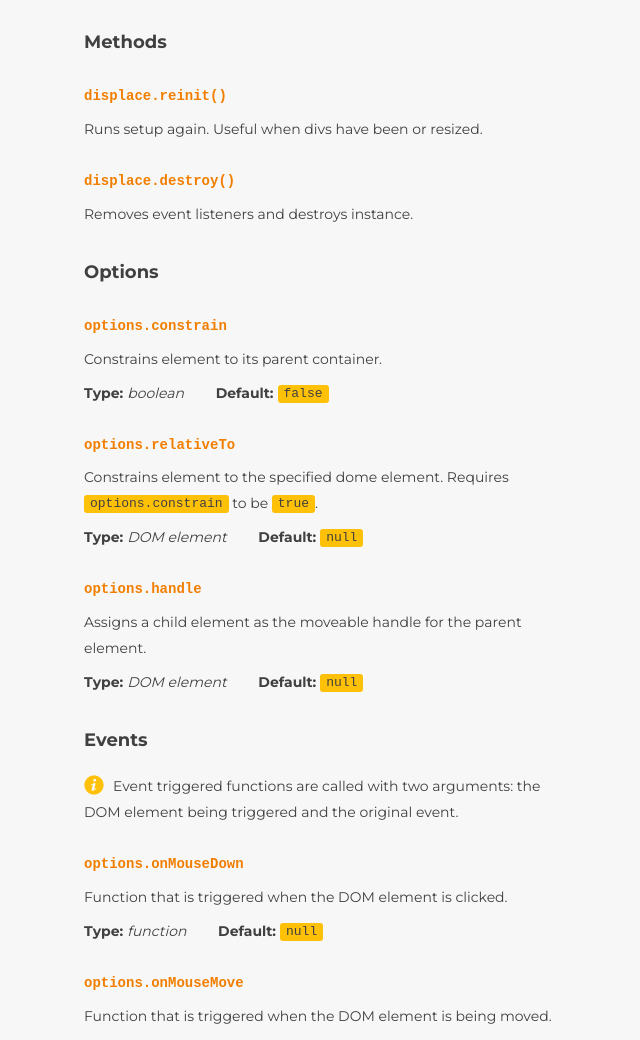
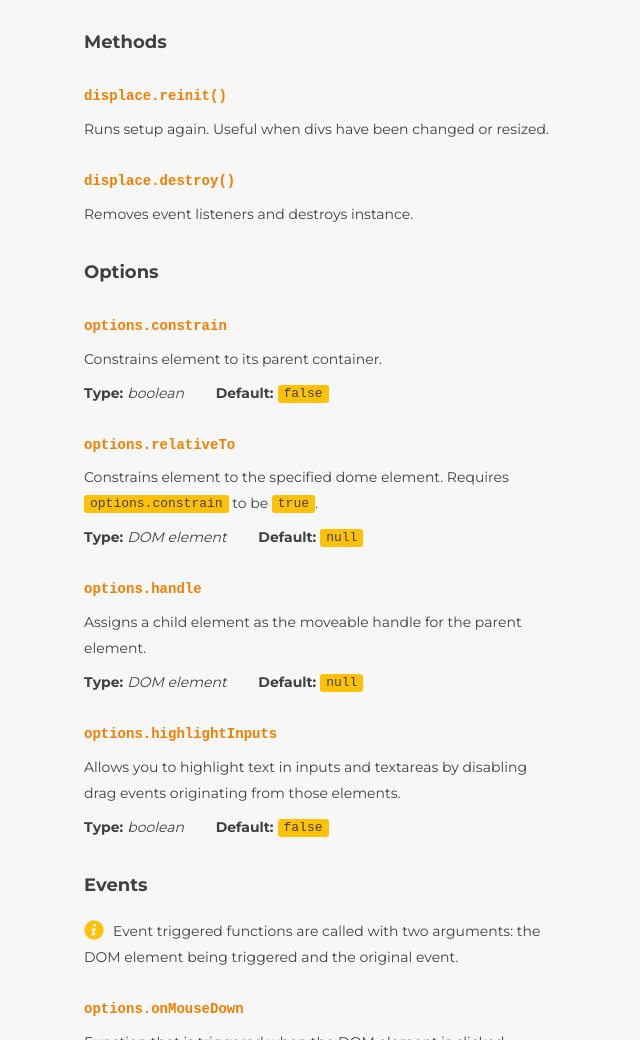
Before and after one commit to catc/displace, a website built with webpack: page docs/index.html in a window 1280 px wide. Shown: the part 1314-2354 px from the top of the page, without its empty margins (0-640 px from the left). Built offline with nearby package versions, Linux system fonts and the light colour scheme; files whose address does not match are found by name; a web font is replaced by a local one.

Commit message:
added highlight inputs option

```diff
--- a/docs/index.html
+++ b/docs/index.html
@@ -77,7 +77,7 @@ const d = displace(element, options);
 			<div class="api">
 				<h3>Methods</h3>
 				<h4><code>displace.reinit()</code></h4>
-				<p class="content">Runs setup again. Useful when divs have been or resized.</p>
+				<p class="content">Runs setup again. Useful when divs have been changed or resized.</p>
 				<h4><code>displace.destroy()</code></h4>
 				<p class="content">Removes event listeners and destroys instance.</p>
 
@@ -101,6 +101,13 @@ const d = displace(element, options);
 				<p class="content">
 					<strong>Type: </strong><em>DOM element</em>
 					<strong class="tab">Default: </strong><code class="inline">null</code>
+				</p>
+
+				<h4><code>options.highlightInputs</code></h4>
+				<p class="content">Allows you to highlight text in inputs and textareas by disabling drag events originating from those elements.</p>
+				<p class="content">
+					<strong>Type: </strong><em>boolean</em>
+					<strong class="tab">Default: </strong><code class="inline">false</code>
 				</p>
 
 				<h3 id="events">Events</h3>
--- a/src/displace.js
+++ b/src/displace.js
@@ -18,6 +18,7 @@ const defaultOpts = {
 	constrain: false,
 	relativeTo: null,
 	handle: null,
+	highlightInputs: false,
 
 	// events
 	onMouseDown: null,
```
Also changed, not shown: src/events.js (+6 -2 lines), README.md.
